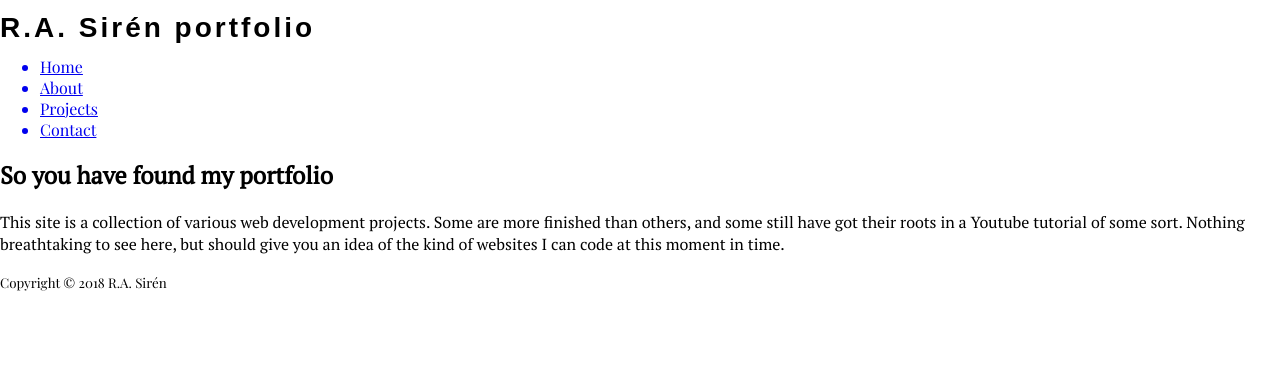
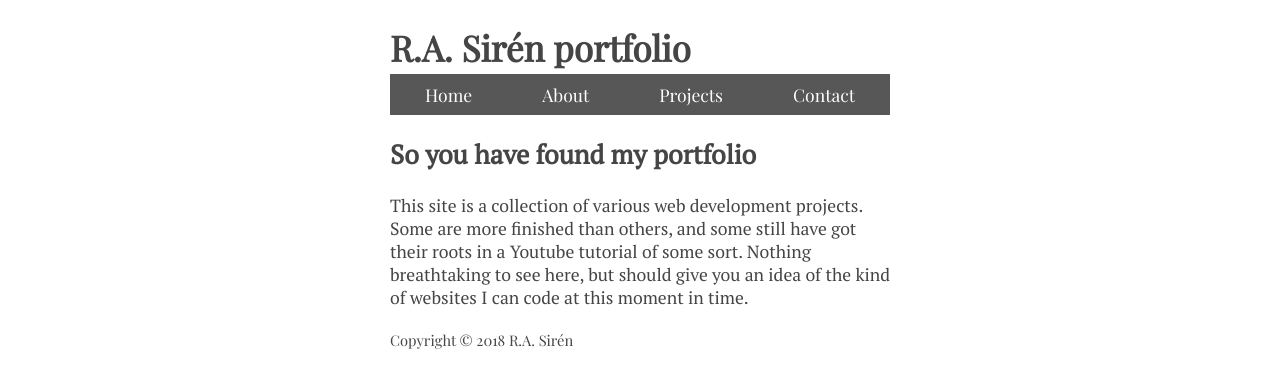
Before and after one commit to roosanna/roosanna.github.io, a plain HTML site: page index.html in a window 1280 px wide. Drawn offline with nearby package versions, Linux system fonts and the light colour scheme.

Commit message:
Update style.css

```diff
--- a/style.css
+++ b/style.css
@@ -1,54 +1,36 @@
-      html,body{
-        margin:0;
-        padding:0;
+header, footer, nav, main{
+  width: 500px;
+  margin: auto;
 }
-      .text {
-        width:50%;
-        background:#dedede;
-        padding:10px;
+
+header{
+  margin-bottom: -20px;
 }
-      .text p{
-        color:#656565;
-        font-size:14px;
-        font-family: 'Roboto', sans-serif;
+.navigation{
+  list-style: none;
+  padding: 0;
+  text-align: center;
+  background-color: #454545;
+  opacity: 0.9;
+  display: grid;
+  grid-template-columns: auto auto auto auto;
 }
-      h3{
-        font-family:'Roboto';
-        font-size:18px;
+.navigation li{
+  line-height: 1.2em;
+  padding: 10px;
 }
-      h1{
-        font:28px "Oswald", sans-serif;
-        font-weight:bold;
-        line-height:18px;
-        letter-spacing:3px;
+
+.navigation li:hover{
+  background-color: #363636;
+  transition: 0.5s;
 }
-      #header{
-        width:100%;
-        margin-top:60px;
-        margin-bottom:40px;
-        background-color:#fefe23;
+
+body{
+  font-size: 1.1em;
+  color: #454545;
 }
-      .nav{
-        width:50%;
-        background:#787878;
-        padding:0 10px;
+
+.navigation a{
+  text-decoration: none;
+  color: white;
 }
-      .nav ul{
-        list-style:none;
-      }
-      .nav ul li{
-        color:#fff;
-        display:inline;
-        padding:0 20px;
-        text-transform:uppercase;
-        font-family: 'Oswald';
-        font-size:115%;
-      }
-      .nav ul a{
-        text-decoration:none;
-      }
-      .nav ul li:hover{
-        background:#646464;
-        cursor:pointer;
-        transition:background 1s;
-      }
```
Lines whose indentation alone changed are shown as unchanged.
